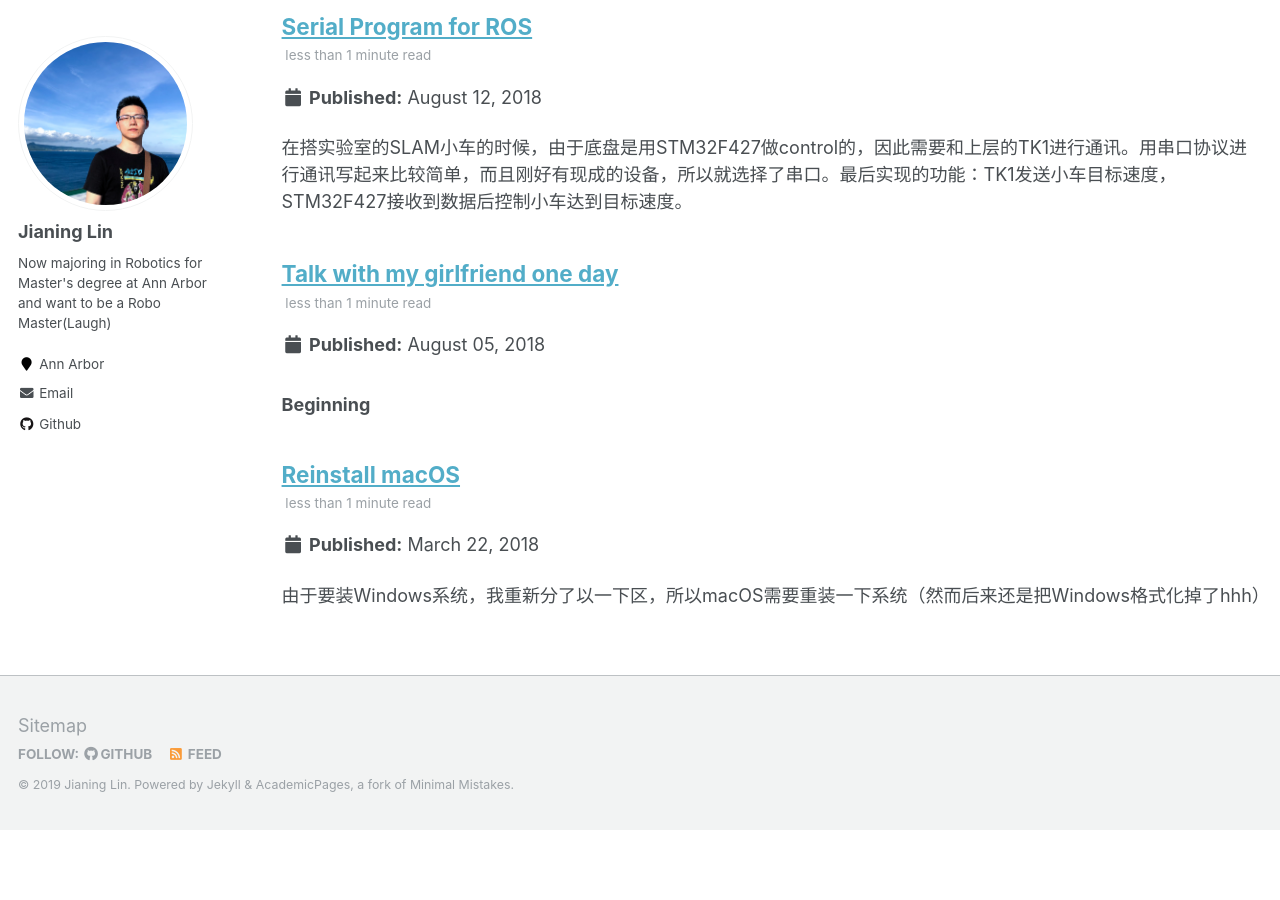
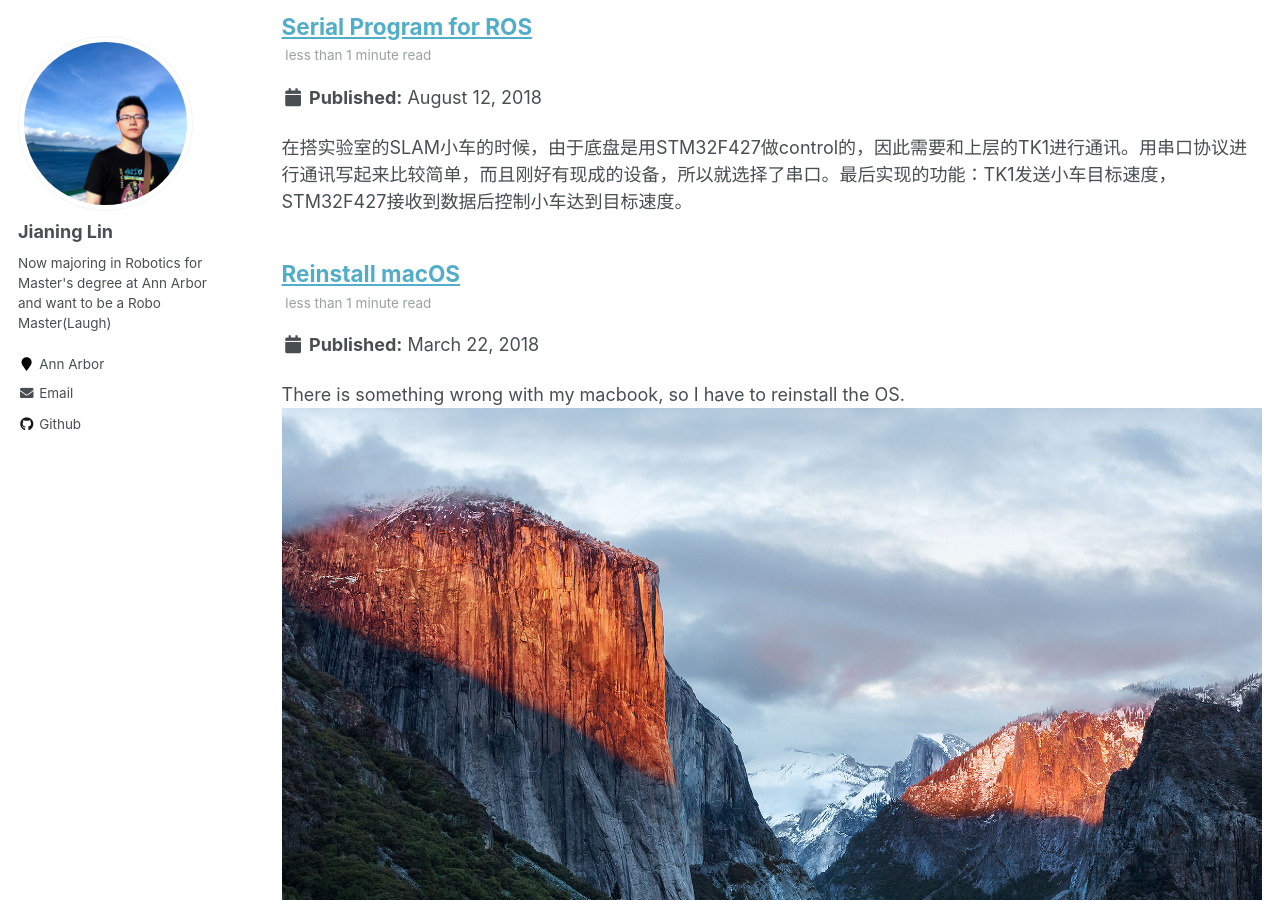
Before and after one commit to undefinedzero/undefinedzero.github.io, a Jekyll site: the page built from _pages/year-archive.html, in a window 1280 px wide and 900 px high, scrolled down 633 px. Built offline with Jekyll 4.4.1, drawn with Linux system fonts in a browser that asks for light colours; before the commit the page ends 1463 px from its top, so only the background shows below that; some of the changed lines change nothing that is shown.

Commit message:
update posts

````diff
--- a/_posts/2018-3-22-macOS-upgrade.markdown
+++ b/_posts/2018-3-22-macOS-upgrade.markdown
@@ -1,6 +1,6 @@
 ---
 title:      "Reinstall macOS"
-subtitle:   "There is something wrong with my macbook, so I have to reinstall the OS"
+excerpt: "There is something wrong with my macbook, so I have to reinstall the OS.<br/><img src='/images/posts/post-macos.jpg'>"
 date:       2018-3-22
 author:     "LIN JIANING"
 header-img: "img/post-macos.jpg"
@@ -9,7 +9,7 @@ tags:
     - Mac
 ---
 
-由于要装Windows系统，我重新分了以一下区，所以macOS需要重装一下系统（然而后来还是把Windows格式化掉了hhh）
+There is something wrong with my macbook, so I have to reinstall the OS.
 
 ## 1. macOS 安装软件
 
--- a/_posts/2018-8-25-Flipped.markdown
+++ /dev/null
@@ -1,119 +0,0 @@
----
-title:      "Talk with my girlfriend one day"
-subtitle:   "Just a talk with no meaning"
-date:       2018-8-5
-author:     "LIN JIANING"
-header-img: "img/post-talks.jpg"
-permalink: /posts/2018/08/Talk with my girlfriend one day/
-tags:
-   - ❤️
----
-
-
-
-### Beginning
-
-```
-...
-- 你是我的宝贝
-- 我不相信
-- 真的呀
-- 林嘉宁大傻子
-- 李梦园小可爱
-- 这个我知道啊
-- 我不是大傻子
-- 那你是什么
-- 小傻子
-- 我知道啦，你是大猪蹄子
-- #define 林嘉宁 大猪蹄子
-- 鼓掌鼓掌👏👏👏👏
-
-```
-
-### Conclusion
-
-| 林嘉宁 | 大猪蹄子 | 大猪蹄子 |
-| ------ | -------- | -------- |
-| 李梦园 | 聪明     | 可爱     |
-
-### Moreover
-
-请在下文描述女朋友的三十个优点：
-
-> 1. 可爱
-> 2. 美丽
-> 3. 善良
-> 4. 真诚
-> 5. 有爱心
-> 6. 优秀
-> 7. 调皮
-> 8. 不传统
-> 9.  有深度
-> 10. 非人类
-> 11. 学习认真
-> 12. 上课记笔记
-> 13. 没干正事就会难受
-> 14. 坚持锻炼身体
-> 15. 学游泳很快
-> 16. 可以一下子看破装逼的本质
-> 17. 谦逊又不失自己的观点
-> 18. 总能说服别人
-> 19. 喜欢欺负林嘉宁但是会道歉
-> 20. 节俭不爱花钱
-> 21. 喜欢吃，但是有节制
-> 22. 有时候懒（正好我也可以懒一下
-> 23. 很有志向（感觉将来要当教授了
-> 24. 计划性很强，执行力也还行
-> 25. 目标明确知道自己要干嘛
-> 26. 有点小依赖林嘉宁吧
-> 27. 活泼、闹腾（虽然在林嘉宁累的时候是缺点啦
-> 28. 喜欢闯荡，感觉心里有匹野马想出去看看（林嘉宁要跟不上咯
-> 29. 会带我吃好吃的（唉谁叫我自带选到难吃的东西的属性
-> 30. 懂得生活
-> 31. 撒娇贼厉害，受不了了呢
-> 32. 最大的优点是爱超超
-
-
-
-请在下文写出林嘉宁的三十个优点
-
-> 1. 帅气
-> 2. 学会了收拾自己
-> 3. 会听别人的建议
-> 4. 精致的猪猪男孩
-> 5. 穿衣有品位
-> 6. 技术宅男
-> 7. 有好多奇怪的技能
-> 8. 好奇心重
-> 9. 喜欢钻研
-> 10. 有耐心学习不知道的事情
-> 11. 实践能力强（一定是因为林桑爱瞎搞）
-> 12. 会吹逼（带出去不会输给老严哈哈哈
-> 13. 有好多可以唬到别人小玩意 —>还不是因为会花钱
-> 14. 责任心很强（但是英雄不太强👍
-> 15. 愿意帮别人 ==比如可爱园园啦
-> 16. 说话直接（傻乎乎的
-> 17. 自制力强 嘿嘿嘿
-> 18. 人有点善良ba
-> 19. 很少生别人的气😌
-> 20. 和老朋友保持联系
-> 21. 会给园园买好吃的，比如冰淇淋🍦
-> 22. 有点绅士吧，会帮女孩子提东西、当然别的女孩子是不可以的
-> 23. 孝顺。很少和爸妈顶嘴，会陪爸妈吃饭饭
-> 24. 上进心强。虽然看上去一副。。但做起事来超认真的
-> 25. 布线大师。整洁又勤劳的林桑
-> 26. 温柔，很多很多时候都会想到园园
-> 27. 每天都愿意接送园园
-> 28. 懂得生活与学习间的界限
-> 29. 不自私。会让园园玩他的玩具们
-> 30. 最大的优点，就是有超可爱的女朋友啦。太厉害啦
-
-
-
-
-
-欢迎观看本周精彩内容，我们下次再见👋！！！
-
-2018.08.好几号
-
-制片人：打字超快的冰淇淋情侣👫
````
Also changed, not shown: images/posts/post-macos.jpg (added), images/posts/post-serial-ros.jpg (added).
